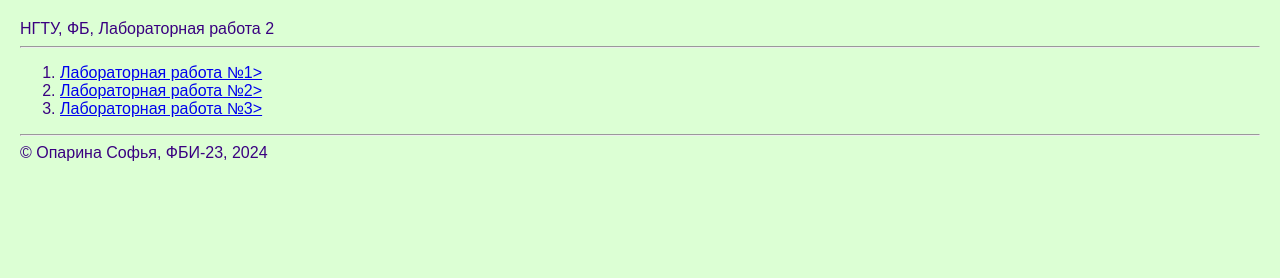
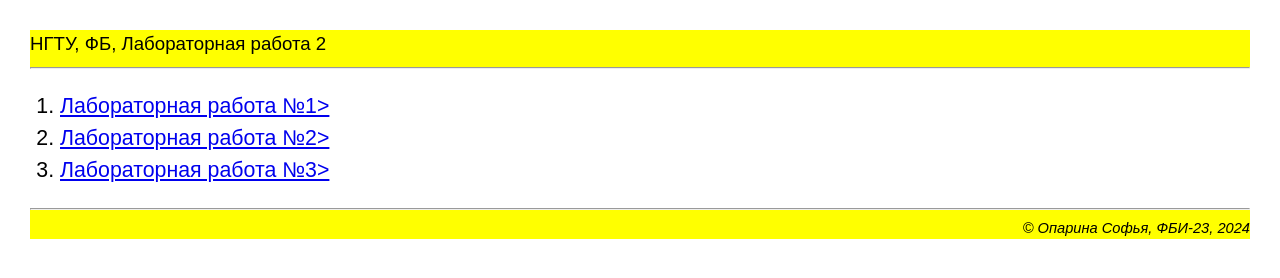
Before and after one commit to smoanlyfa/web_lab, a plain HTML site: page index.html in a window 1280 px wide. Drawn offline with Linux system fonts and the light colour scheme.

Commit message:
Оформление текста

```diff
--- a/main.css
+++ b/main.css
@@ -1,7 +1,22 @@
 body {
-    background-color: rgb(220, 255, 212);
-    color: rgb(58, 0, 128);
+    background-color: rgb(255, 255, 255);
+    color: rgb(0, 0, 0);
     font-family: Arial;
     margin: 0px;
     padding: 20px;
+    font-size: 16pt;
+    line-height: 1.5;
 }
+header {background-color: yellow;
+        color: rgb(0, 0, 0);
+        font-size: 14pt;
+        margin: 10px;
+        padding: 0px;
+}
+footer {background-color: yellow;
+        color: rgb(0, 0, 0);
+        font-size: 11pt;
+        margin: 10px;
+        padding: 0px;
+        text-align: right;
+        font-style: italic;}
```
